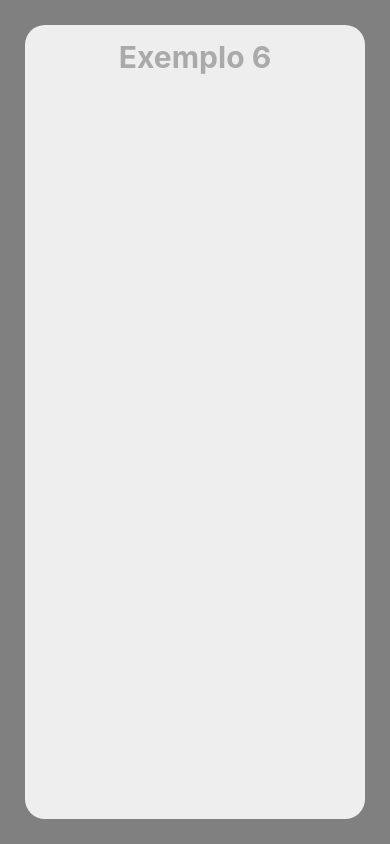
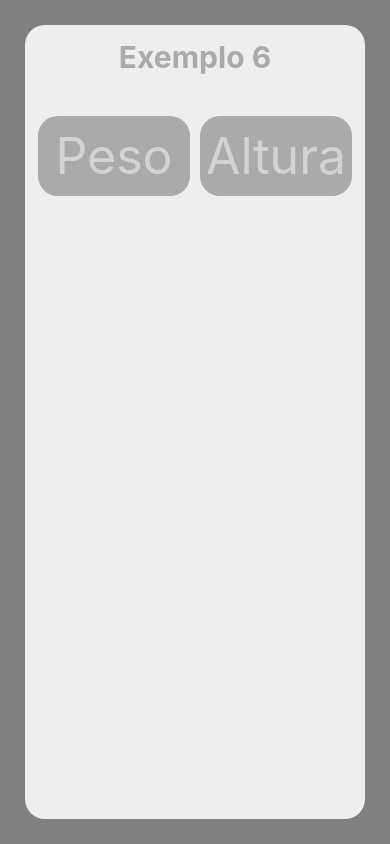
Before and after one commit to motaxyz/aula_expo, a React Native app: screen / in a window 390 px wide. Built offline with nearby package versions, Linux system fonts and the light colour scheme.

Commit message:
Placeholder

```diff
--- a/src/ex6/index.js
+++ b/src/ex6/index.js
@@ -1,4 +1,6 @@
 import { View, Text } from 'react-native';
+
+import Input from './input';
 
 import styles from './styles'
 
@@ -6,6 +8,10 @@ export default function Exemplo6 (){
     return(
         <View style={styles.container}>
             <Text style={styles.titulo}>Exemplo 6</Text>
+            <View style={styles.ladoalado}>
+            <Input placeholder='Peso'/>
+            <Input placeholder='Altura'/>
+            </View>
         </View>
     )
 };
--- a/src/ex6/input/index.js
+++ b/src/ex6/input/index.js
@@ -2,8 +2,16 @@ import { TextInput } from 'react-native';
 
 import styles from './styles';
 
-export default function Input() {
+ function Input({placeholder, valor, atualizarValor}) {
     return (
-        <TextInput style={styles.input} />
+        <TextInput
+        style={[styles.input, {outline: 'none'}]}
+        placeholder={placeholder}
+        placeholderTextColor='lightgray'
+        keyboardType='numeric'
+        value={valor}
+        onChangeText={vlr => atualizarValor(vlr)}
+        />
     )
 }
+ export default Input;
--- a/src/ex6/input/styles.js
+++ b/src/ex6/input/styles.js
@@ -6,8 +6,10 @@ const styles=StyleSheet.create({
         textAlign: 'center',
         width: '50%',
         fontSize: 50,
-        //marginTop: 24,
-        color: 'lightgrey',
+        borderRadius: 20,
+        color: '#eee',
+        backgroundColor: '#aaa',
+        margin: 5,
     },
 });
 
--- a/src/ex6/styles.js
+++ b/src/ex6/styles.js
@@ -14,7 +14,10 @@ const styles = StyleSheet.create({
         fontSize: 30,
         fontWeight: 'bold',
         color: '#aaa',
-
+    },
+    ladoalado: {
+        flexDirection: 'row',
+        marginVertical: 30,
     }
 });
 
```
